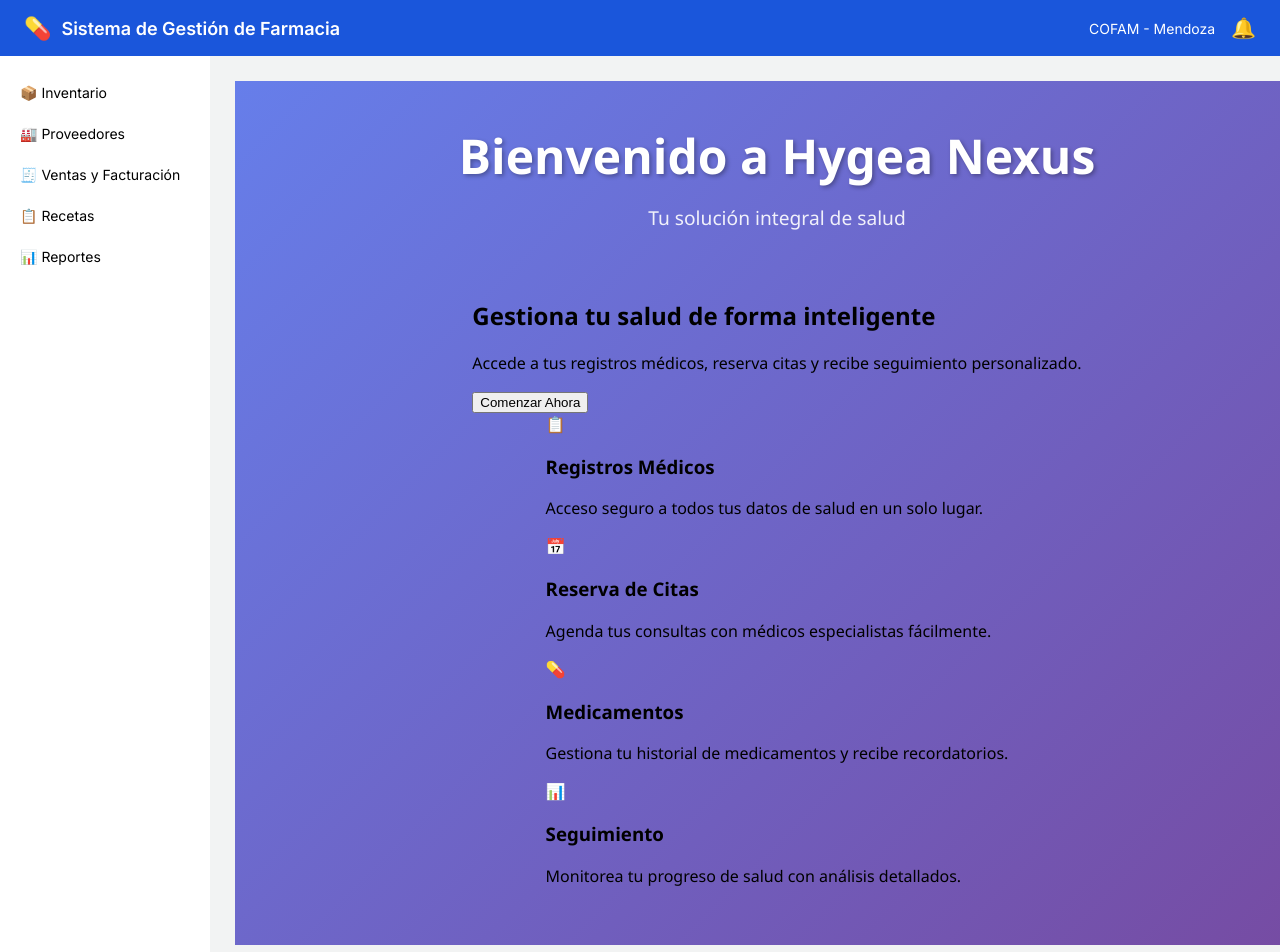
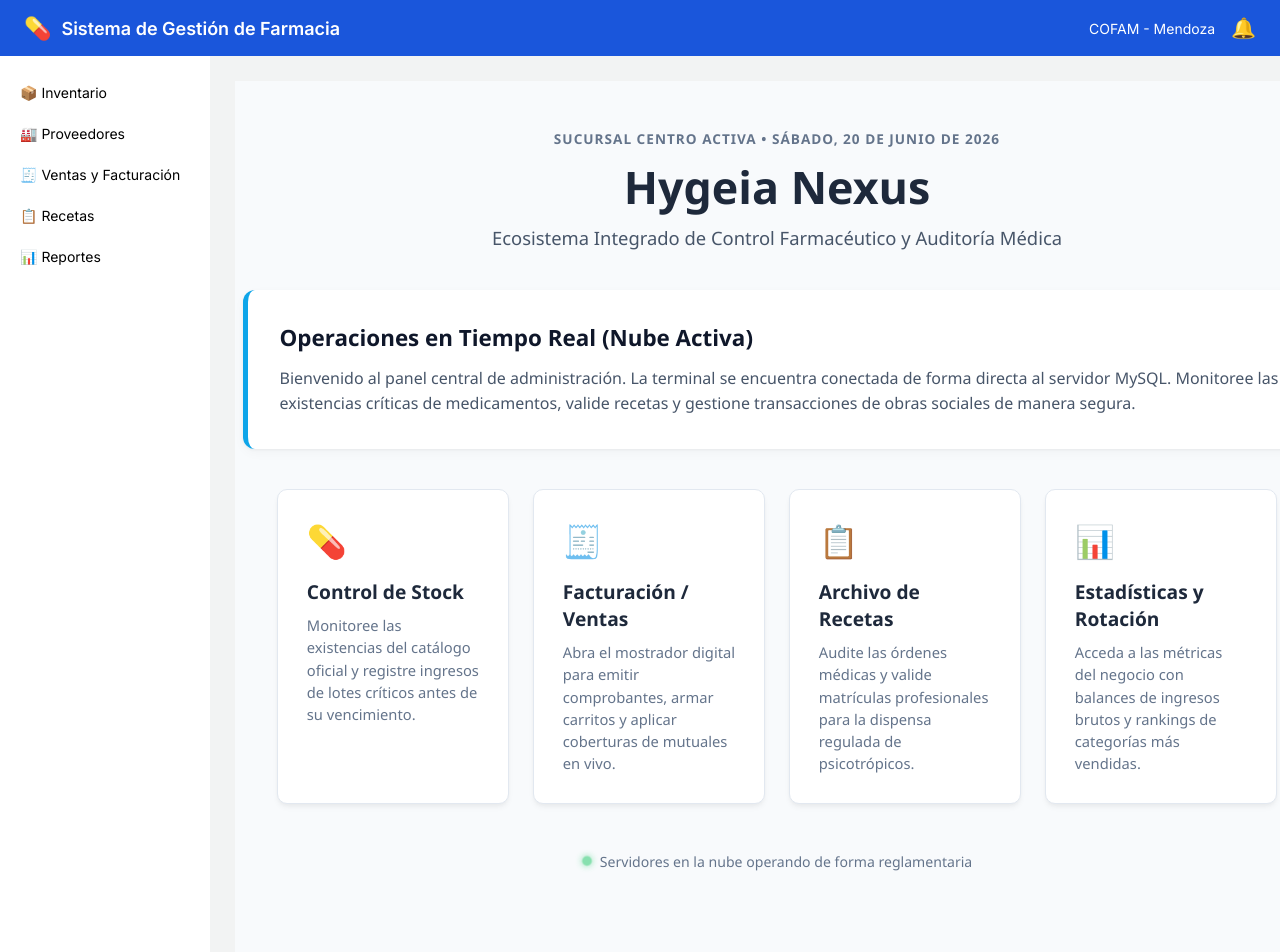
Before and after one commit to tomasbianco09/hygea-frontend, a React (Vite) app: page / in a window 1280 px wide. Shown: the top 952 px of the page. Built offline with nearby package versions, Linux system fonts and the light colour scheme.

Commit message:
cambios en home

```diff
--- a/src/components/Home/home.css
+++ b/src/components/Home/home.css
@@ -1,80 +1,143 @@
 .home-container {
   width: 100%;
   min-height: 100vh;
-  background: linear-gradient(135deg, #667eea 0%, #764ba2 100%);
-  padding: 2rem;
+  background-color: #f8fafc; /* Gris claro de fondo súper limpio */
+  padding: 3rem 2rem;
   display: flex;
   flex-direction: column;
   align-items: center;
-  justify-content: center;
-  font-family: 'Segoe UI', Tahoma, Geneva, Verdana, sans-serif;
+  font-family: 'Segoe UI', system-ui, -apple-system, sans-serif;
 }
 
 .home-header {
   text-align: center;
-  color: #ffffff;
+  margin-bottom: 2.5rem;
+  max-width: 800px;
+}
+
+.header-meta {
+  font-size: 0.85rem;
+  font-weight: 600;
+  text-transform: uppercase;
+  letter-spacing: 1px;
+  color: #64748b;
+  margin-bottom: 0.5rem;
+}
+
+.home-header h1 {
+  font-size: 2.8rem;
+  font-weight: 800;
+  color: #1e293b; /* Azul oscuro corporativo */
+  margin: 0 0 0.5rem 0;
+}
+
+.home-header .subtitle {
+  font-size: 1.15rem;
+  color: #475569;
+  margin: 0;
+  font-weight: 400;
+}
+
+/* Sección de Bienvenida Principal */
+.hero-section {
+  background: white;
+  max-width: 1000px;
+  width: 100%;
+  padding: 2rem;
+  border-radius: 12px;
+  box-shadow: 0 1px 3px rgba(0, 0, 0, 0.05), 0 4px 12px rgba(0, 0, 0, 0.03);
+  margin-bottom: 2.5rem;
+  border-left: 5px solid #0ea5e9; /* Detalle azul en el borde */
+}
+
+.hero-content h2 {
+  margin: 0 0 0.8rem 0;
+  color: #0f172a;
+  font-size: 1.4rem;
+  font-weight: 700;
+}
+
+.hero-content p {
+  color: #475569;
+  line-height: 1.6;
+  margin: 0;
+  font-size: 1rem;
+}
+
+/* Grilla de Módulos */
+.features-section {
+  max-width: 1000px;
+  width: 100%;
   margin-bottom: 3rem;
 }
 
-.home-header h1 {
-  font-size: 3rem;
-  font-weight: 700;
-  margin: 0 0 1rem 0;
-  text-shadow: 2px 2px 4px rgba(0, 0, 0, 0.3);
+.features-grid {
+  display: grid;
+  grid-template-columns: repeat(auto-fit, minmax(220px, 1fr));
+  gap: 1.5rem;
 }
 
-.home-header p {
-  font-size: 1.2rem;
-  margin: 0;
-  opacity: 0.9;
+.feature-card {
+  background: #ffffff;
+  border-radius: 10px;
+  padding: 1.8rem;
+  box-shadow: 0 4px 6px -1px rgba(0, 0, 0, 0.05), 0 2px 4px -1px rgba(0, 0, 0, 0.03);
+  border: 1px solid #e2e8f0;
+  transition: transform 0.25s ease, box-shadow 0.25s ease;
 }
 
-.home-content {
-  display: grid;
-  grid-template-columns: repeat(auto-fit, minmax(250px, 1fr));
-  gap: 2rem;
-  max-width: 1200px;
-  width: 100%;
+.feature-card:hover {
+  transform: translateY(-4px);
+  box-shadow: 0 10px 15px -3px rgba(0, 0, 0, 0.08);
 }
 
-.home-card {
-  background: rgba(255, 255, 255, 0.95);
-  border-radius: 10px;
-  padding: 2rem;
-  box-shadow: 0 8px 32px rgba(0, 0, 0, 0.1);
-  transition: transform 0.3s ease, box-shadow 0.3s ease;
+.feature-icon {
+  font-size: 2rem;
+  margin-bottom: 1rem;
 }
 
-.home-card:hover {
-  transform: translateY(-5px);
-  box-shadow: 0 12px 40px rgba(0, 0, 0, 0.2);
+/* Colores temáticos para los íconos de los módulos */
+.font-azul { color: #3498db; }
+.font-verde { color: #2ecc71; }
+.font-naranja { color: #e67e22; }
+.font-violeta { color: #9b59b6; }
+
+.feature-card h3 {
+  color: #1e293b;
+  font-size: 1.2rem;
+  font-weight: 700;
+  margin: 0 0 0.6rem 0;
 }
 
-.home-card h2 {
-  color: #667eea;
-  margin: 0 0 1rem 0;
-  font-size: 1.5rem;
-}
-
-.home-card p {
-  color: #666;
-  line-height: 1.6;
+.feature-card p {
+  color: #64748b;
+  font-size: 0.92rem;
+  line-height: 1.5;
   margin: 0;
 }
 
-.home-button {
-  background: linear-gradient(135deg, #667eea 0%, #764ba2 100%);
-  color: white;
-  border: none;
-  padding: 0.8rem 2rem;
-  border-radius: 5px;
-  font-size: 1rem;
-  font-weight: 600;
-  cursor: pointer;
-  transition: opacity 0.3s ease;
-  margin-top: 1rem;
+/* Footer de Estado de Conexión */
+.home-status {
+  display: flex;
+  align-items: center;
+  gap: 8px;
+  font-size: 0.88rem;
+  color: #64748b;
+  font-weight: 500;
 }
 
-.home-button:hover {
-  opacity: 0.9;
+.status-indicator {
+  width: 10px;
+  height: 10px;
+  background-color: #2ecc71; /* Punto verde de activo */
+  border-radius: 50%;
+  display: inline-block;
+  box-shadow: 0 0 8px #2ecc71;
+  animation: pulse 2s infinite;
 }
+
+@keyframes pulse {
+  0% { transform: scale(0.95); opacity: 0.5; }
+  50% { transform: scale(1.1); opacity: 1; }
+  100% { transform: scale(0.95); opacity: 0.5; }
+}
--- a/src/components/Home/home.jsx
+++ b/src/components/Home/home.jsx
@@ -2,46 +2,67 @@ import React from 'react';
 import './home.css';
 
 const Home = () => {
+  // Obtenemos la fecha actual para darle un toque dinámico al mostrador
+  const fechaHoy = new Date().toLocaleDateString('es-AR', {
+    weekday: 'long', year: 'numeric', month: 'long', day: 'numeric'
+  });
+
   return (
     <div className="home-container">
+      {/* Cabecera Principal */}
       <header className="home-header">
-        <h1>Bienvenido a Hygea Nexus</h1>
-        <p>Tu solución integral de salud</p>
+        <div className="header-meta">Sucursal Centro Activa • {fechaHoy}</div>
+        <h1>Hygeia Nexus</h1>
+        <p className="subtitle">Ecosistema Integrado de Control Farmacéutico y Auditoría Médica</p>
       </header>
 
+      {/* Sección Hero Informativa */}
       <section className="hero-section">
         <div className="hero-content">
-          <h2>Gestiona tu salud de forma inteligente</h2>
-          <p>Accede a tus registros médicos, reserva citas y recibe seguimiento personalizado.</p>
-          <button className="cta-button">Comenzar Ahora</button>
+          <h2>Operaciones en Tiempo Real (Nube Activa)</h2>
+          <p>
+            Bienvenido al panel central de administración. La terminal se encuentra conectada de forma directa
+            al servidor MySQL. Monitoree las existencias críticas de medicamentos, valide recetas y gestione
+            transacciones de obras sociales de manera segura.
+          </p>
         </div>
       </section>
 
+      {/* Grilla de Accesos Rápidos Reales */}
       <section className="features-section">
         <div className="features-grid">
+
           <div className="feature-card">
-            <div className="feature-icon">📋</div>
-            <h3>Registros Médicos</h3>
-            <p>Acceso seguro a todos tus datos de salud en un solo lugar.</p>
+            <div className="feature-icon font-azul">💊</div>
+            <h3>Control de Stock</h3>
+            <p>Monitoree las existencias del catálogo oficial y registre ingresos de lotes críticos antes de su vencimiento.</p>
           </div>
+
           <div className="feature-card">
-            <div className="feature-icon">📅</div>
-            <h3>Reserva de Citas</h3>
-            <p>Agenda tus consultas con médicos especialistas fácilmente.</p>
+            <div className="feature-icon font-verde">🧾</div>
+            <h3>Facturación / Ventas</h3>
+            <p>Abra el mostrador digital para emitir comprobantes, armar carritos y aplicar coberturas de mutuales en vivo.</p>
           </div>
+
           <div className="feature-card">
-            <div className="feature-icon">💊</div>
-            <h3>Medicamentos</h3>
-            <p>Gestiona tu historial de medicamentos y recibe recordatorios.</p>
+            <div className="feature-icon font-naranja">📋</div>
+            <h3>Archivo de Recetas</h3>
+            <p>Audite las órdenes médicas y valide matrículas profesionales para la dispensa regulada de psicotrópicos.</p>
           </div>
+
           <div className="feature-card">
-            <div className="feature-icon">📊</div>
-            <h3>Seguimiento</h3>
-            <p>Monitorea tu progreso de salud con análisis detallados.</p>
+            <div className="feature-icon font-violeta">📊</div>
+            <h3>Estadísticas y Rotación</h3>
+            <p>Acceda a las métricas del negocio con balances de ingresos brutos y rankings de categorías más vendidas.</p>
           </div>
+
         </div>
       </section>
 
+      {/* Estado del Sistema */}
+      <footer className="home-status">
+        <span className="status-indicator"></span> Servidores en la nube operando de forma reglamentaria
+      </footer>
     </div>
   );
 };
```
